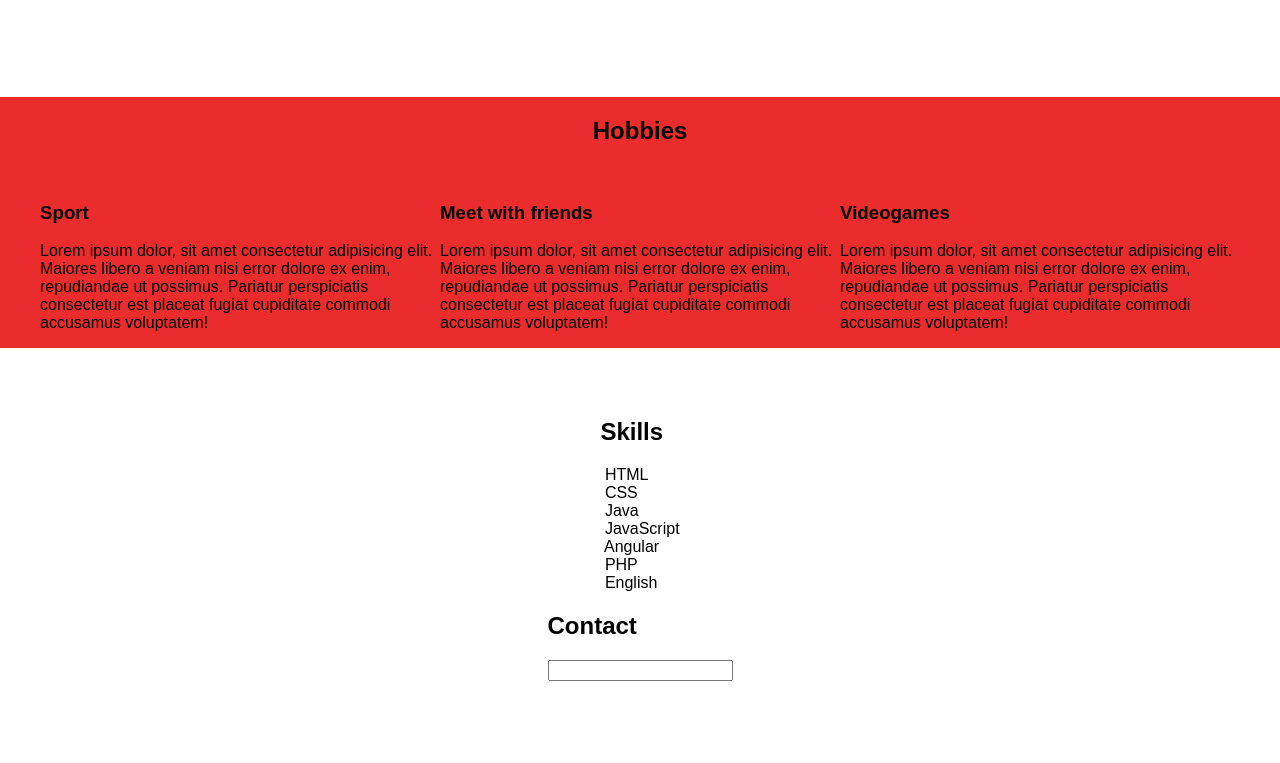
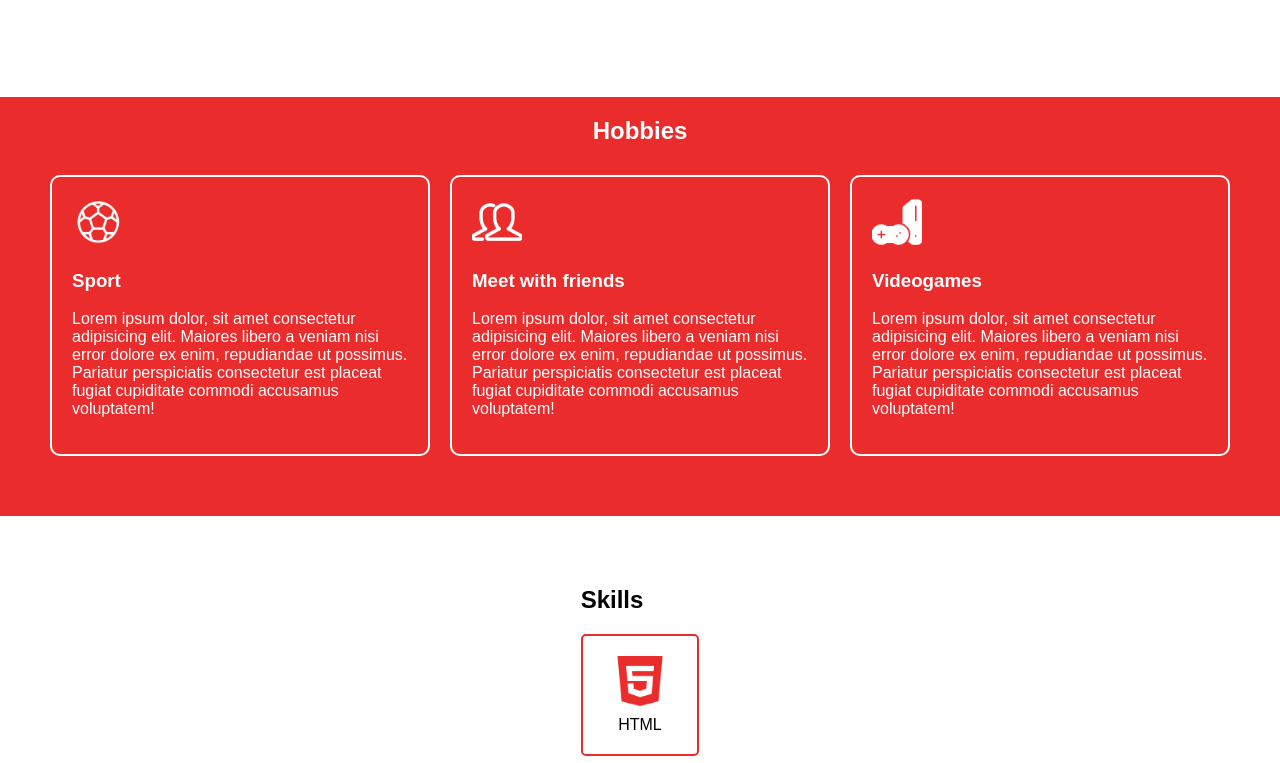
Before and after one commit to mgg709/Personal-page, a plain HTML site: page index.html in a window 1280 px wide. Shown: the part 688-1451 px from the top of the page. Before the commit the page ends 1369 px from the top, so only its background shows below. Drawn offline with Linux system fonts and the light colour scheme.

Commit message:
adding assets and styles to this assets

```diff
--- a/index.html
+++ b/index.html
@@ -24,24 +24,24 @@
             </div>
             <div class="about-me-right">
                 <h2>About me</h2>
-                <p>Hi! My name is Matías García Gimeno. I live in Almería, a city on the south-east of Spain. Actually, I'm finishing the software engineer degree at the University of Almería.</p>
+                <p>Hi! My name is Matías García Gimeno. I live in Almería, a city on the south-east of Spain. Actually, I'm finishing the software engineer degree at the University of Almería. </p>
             </div>
         </section>
         <section id="hobbies">
             <h2>Hobbies</h2>
             <div class="hobbies-content">
                 <div class="hobbies-card">
-                    <img src="" alt="">
+                    <img src="./assets/sport.png" alt="">
                     <h3>Sport</h3>
                     <p>Lorem ipsum dolor, sit amet consectetur adipisicing elit. Maiores libero a veniam nisi error dolore ex enim, repudiandae ut possimus. Pariatur perspiciatis consectetur est placeat fugiat cupiditate commodi accusamus voluptatem!</p>
                 </div>
                 <div class="hobbies-card">
-                    <img src="" alt="">
+                    <img src="./assets/friends.png" alt="">
                     <h3>Meet with friends</h3>
                     <p>Lorem ipsum dolor, sit amet consectetur adipisicing elit. Maiores libero a veniam nisi error dolore ex enim, repudiandae ut possimus. Pariatur perspiciatis consectetur est placeat fugiat cupiditate commodi accusamus voluptatem!</p>
                 </div>
                 <div class="hobbies-card">
-                    <img src="" alt="">
+                    <img src="./assets/videogames.png" alt="">
                     <h3>Videogames</h3>
                     <p>Lorem ipsum dolor, sit amet consectetur adipisicing elit. Maiores libero a veniam nisi error dolore ex enim, repudiandae ut possimus. Pariatur perspiciatis consectetur est placeat fugiat cupiditate commodi accusamus voluptatem!</p>
                 </div>
@@ -50,7 +50,7 @@
         <section id="skills">
             <h2>Skills</h2>
             <div class="skill-card">
-                <img src="" alt="">
+                <img src="./assets/html.png" alt="">
                 <span>HTML</span>
             </div>
             <div class="skill-card">
--- a/styles.css
+++ b/styles.css
@@ -25,7 +25,6 @@ body{
 
 .header{
     width: 100%;
-    background-color: var(--red);
     height: 100%;
     display: flex;
     flex-direction: column;
@@ -33,6 +32,7 @@ body{
     align-items: center;
     margin-bottom: 20px;
     color: white;
+    background-color: var(--red);
 }
 
 .header ul{
@@ -102,6 +102,11 @@ body{
     padding: 0px 40px;
     width: 30%;
     height: 100%;
+    text-align: justify;
+}
+
+.about-me-right h2{
+    border-bottom: 2px solid var(--red);
 }
 
 #hobbies{
@@ -113,6 +118,8 @@ body{
     justify-content: center;
     align-items: center;
     background-color: var(--red);
+    color: white;
+    padding-bottom: 50px;
 }
 
 .hobbies-content{
@@ -120,3 +127,36 @@ body{
     justify-content: space-around;
     align-items: center;
 }
+
+.hobbies-card{
+    padding: 20px;
+    border: 2px solid white;
+    margin: 10px;
+    border-radius: 10px;
+}
+
+.hobbies-card img{
+    width: 50px;
+}
+
+.skill-card{
+    display: flex;
+    flex-direction: column;
+    align-items: center;
+    justify-content: center;
+    border: 2px solid var(--red);
+    border-radius: 5px;
+    margin: 10px 0px;
+    padding: 20px;
+    transition: 0.5s;
+}
+
+.skill-card img{
+    width: 50px;
+    margin-bottom: 10px;
+}
+
+.skill-card:hover{
+    background-color: var(--red);
+    color: white;
+}
```
Also changed, not shown: assets/background.jpeg (added), assets/friends.png (added), assets/html-white.png (added), assets/html.png (added), assets/soccer-ball.png (deleted), assets/sport.png (added), assets/videogames.png (added).
